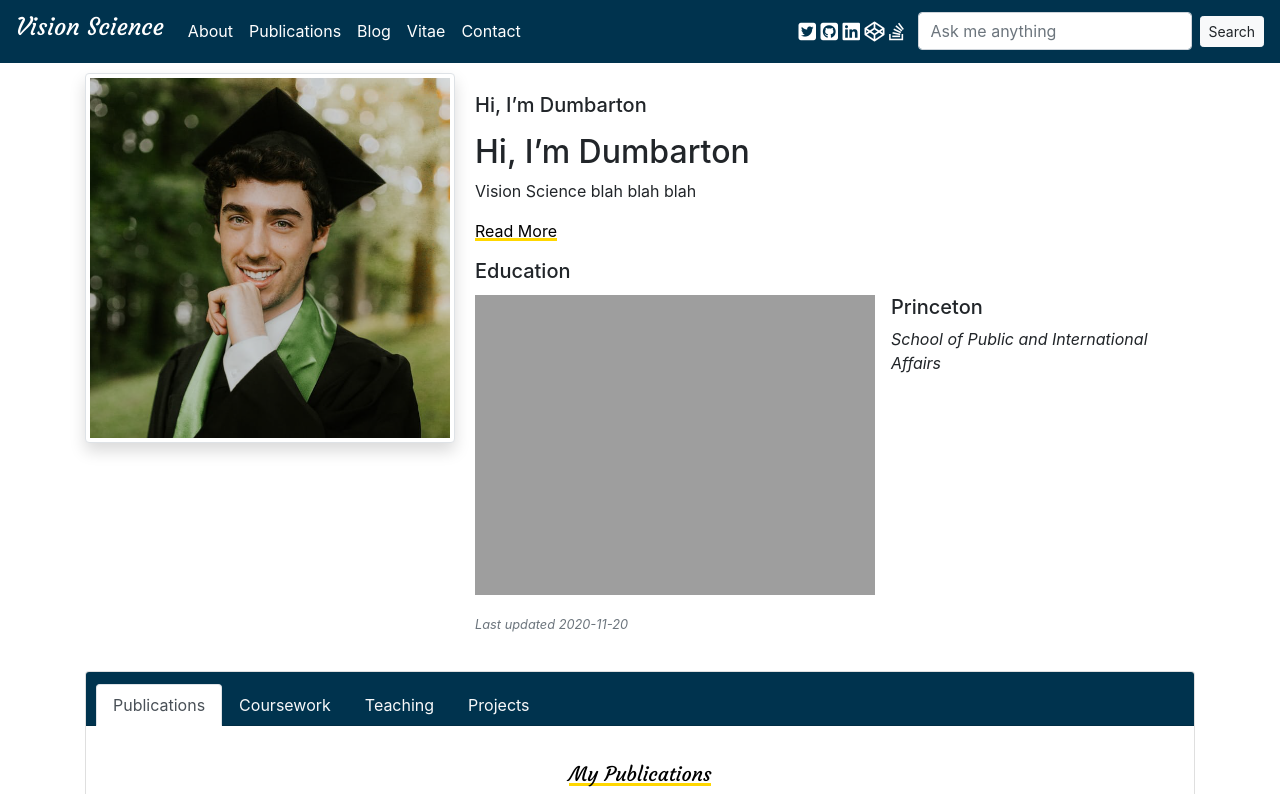
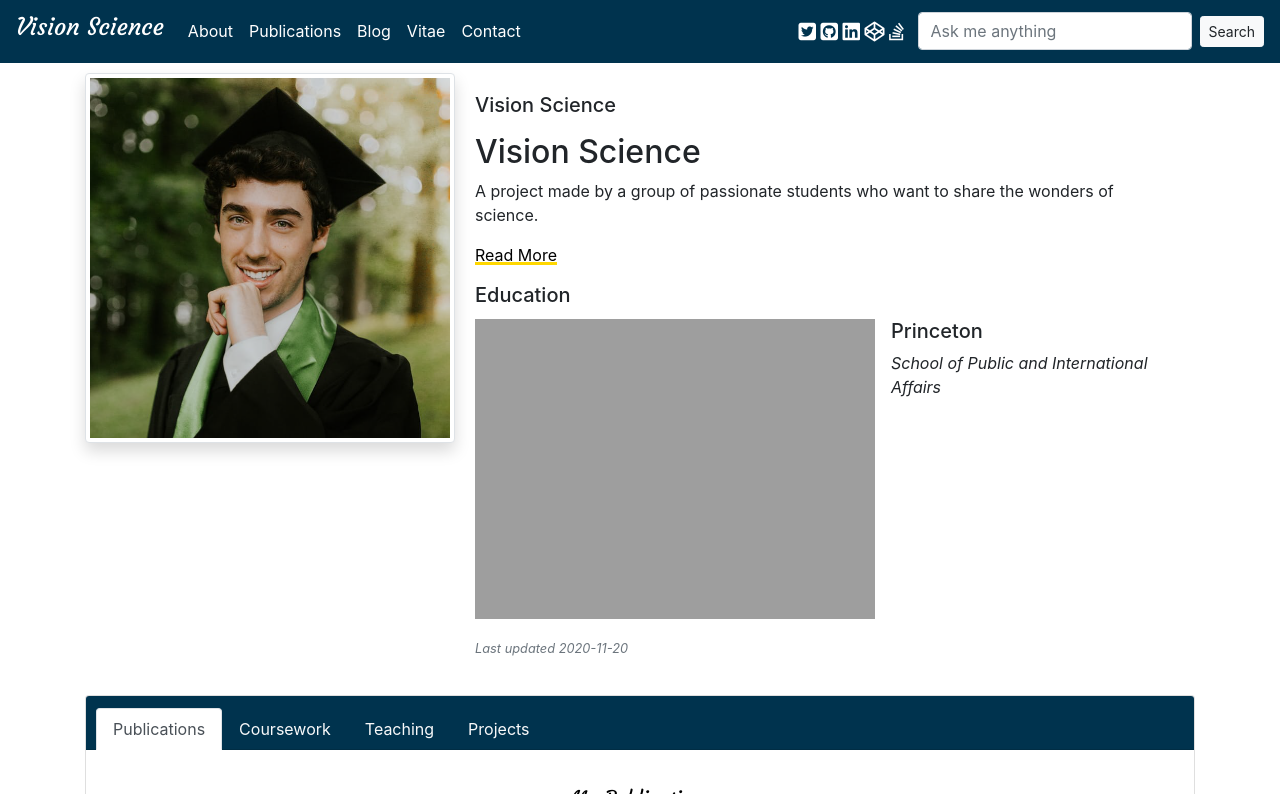
Before and after one commit to Vision-Science/Dumbarton, a Jekyll site: the page built from index.md, in a window 1280 px wide, cut to the strip 0-794 px from the top of the page. Built offline with Jekyll 4.4.1, drawn with Linux system fonts in a browser that asks for light colours; nearby versions of some CDN libraries; our own code applies the rules of GitHub Pages for plain Markdown files.

Commit message:
Update index.md

```diff
--- a/index.md
+++ b/index.md
@@ -3,7 +3,7 @@ layout: home
 title:
 date: 2020-11-20
 ---
-## Hi, I'm Dumbarton
- Vision Science blah blah blah
+## Vision Science
+ A project made by a group of passionate students who want to share the wonders of science.
 
 <a href="/about.html" class="highlighted">Read More</a>
```
